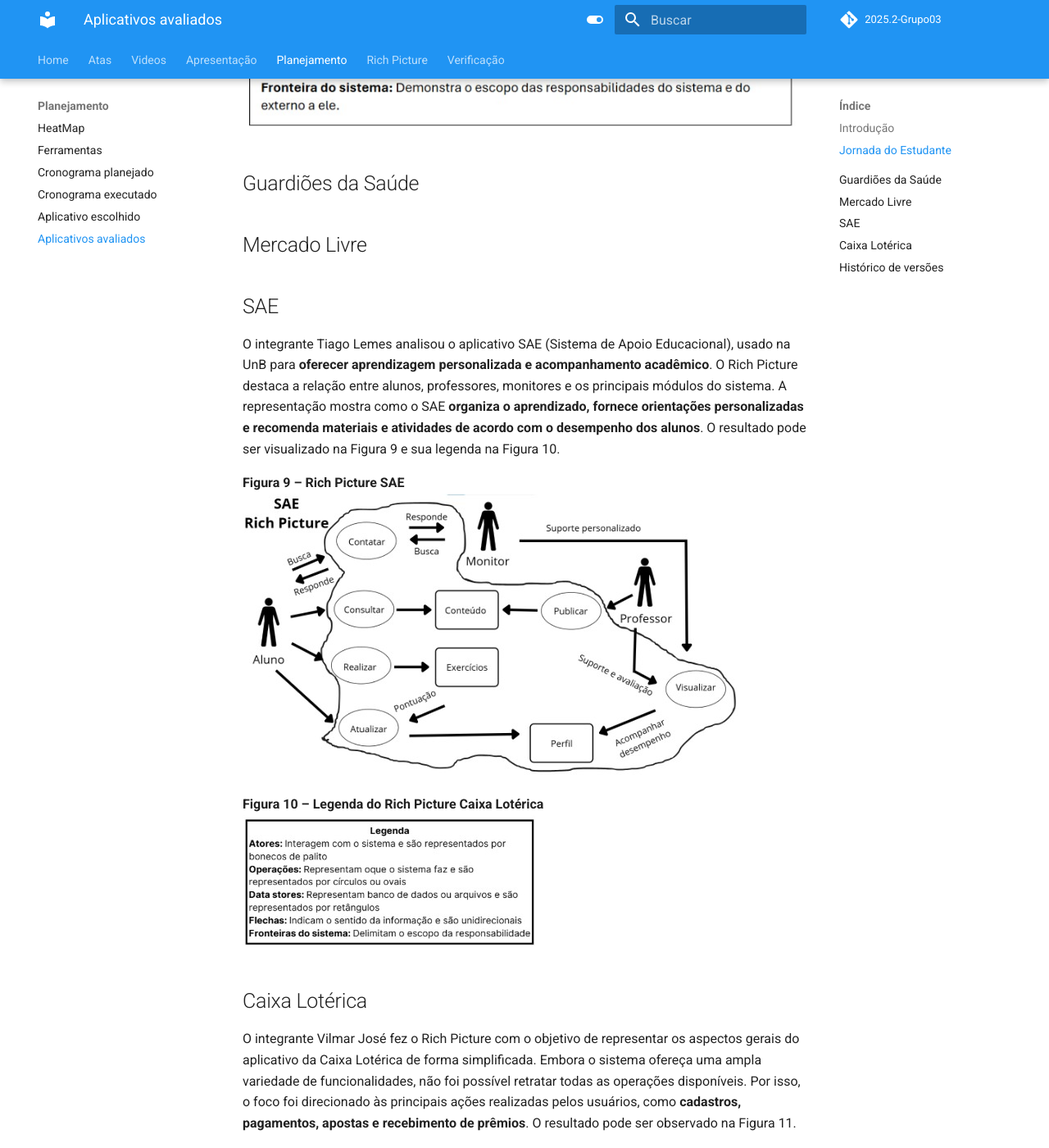
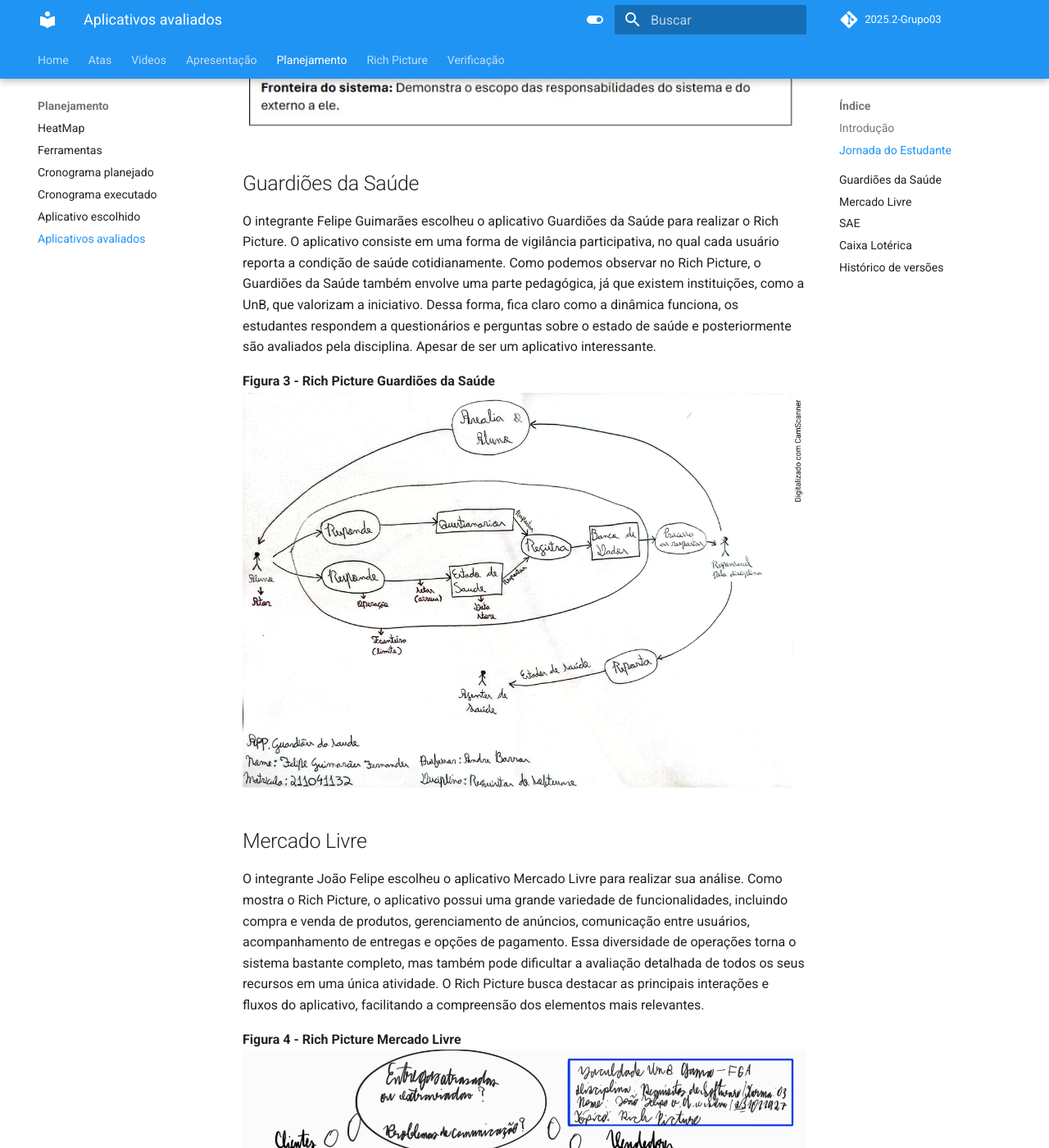
Before and after one commit to Requisitos-de-Software/2025.2-Grupo03, an MkDocs documentation site: the page built from docs/Planejamento/Aplicativos.md, in a window 1280 px wide and 1400 px high, scrolled down 1763 px. Shown: the whole window at 82% size. Built offline with MkDocs 1.6.1 and Material for MkDocs 9.7.7, drawn with Linux system fonts in a browser that asks for light colours; comment, search, counter and statistics services are not loaded.

Commit message:
Alterações no aplicativos.md

```diff
--- a/docs/Planejamento/Aplicativos.md
+++ b/docs/Planejamento/Aplicativos.md
@@ -28,7 +28,17 @@
 
 ## Guardiões da Saúde
 
+O integrante Felipe Guimarães escolheu o aplicativo Guardiões da Saúde para realizar o Rich Picture. O aplicativo consiste em uma forma de vigilância participativa, no qual cada usuário reporta a condição de saúde cotidianamente. Como podemos observar no Rich Picture, o Guardiões da Saúde também envolve uma parte pedagógica, já que existem instituições, como a UnB, que valorizam a iniciativo. Dessa forma, fica claro como a dinâmica funciona, os estudantes respondem a questionários  e perguntas sobre o estado de saúde e posteriormente são avaliados pela disciplina. Apesar de ser um aplicativo interessante.
+
+**Figura 3 - Rich Picture Guardiões da Saúde**
+![Guardiões da Saúde](../imagens/aplicativosAvaliados/richfelipe.png)
+
 ## Mercado Livre
+
+O integrante João Felipe escolheu o aplicativo Mercado Livre para realizar sua análise. Como mostra o Rich Picture, o aplicativo possui uma grande variedade de funcionalidades, incluindo compra e venda de produtos, gerenciamento de anúncios, comunicação entre usuários, acompanhamento de entregas e opções de pagamento. Essa diversidade de operações torna o sistema bastante completo, mas também pode dificultar a avaliação detalhada de todos os seus recursos em uma única atividade. O Rich Picture busca destacar as principais interações e fluxos do aplicativo, facilitando a compreensão dos elementos mais relevantes.
+
+**Figura 4 - Rich Picture Mercado Livre**
+![Guardiões da Saúde](../imagens/aplicativosAvaliados/richjoaofelipe.jpg)
 
 ## SAE
 O integrante Tiago Lemes analisou o aplicativo SAE (Sistema de Apoio Educacional), usado na UnB para **oferecer aprendizagem personalizada e acompanhamento acadêmico**. O Rich Picture destaca a relação entre alunos, professores, monitores e os principais módulos do sistema. A representação mostra como o SAE **organiza o aprendizado, fornece orientações personalizadas e recomenda materiais e atividades de acordo com o desempenho dos alunos**.
```
Also changed, not shown: docs/imagens/aplicativosAvaliados/richfelipe.png (added), docs/imagens/aplicativosAvaliados/richjoaofelipe.jpg (added).
